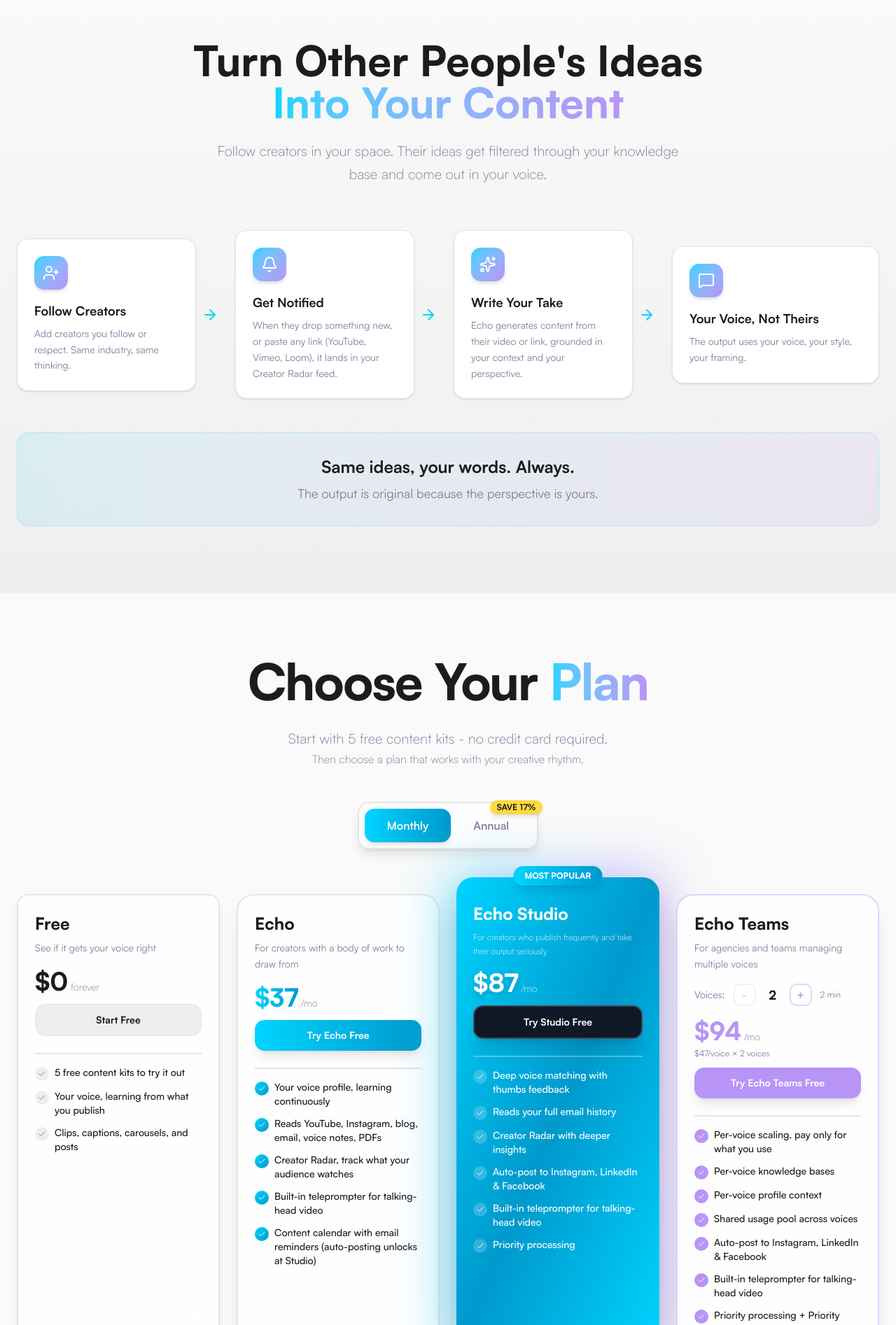
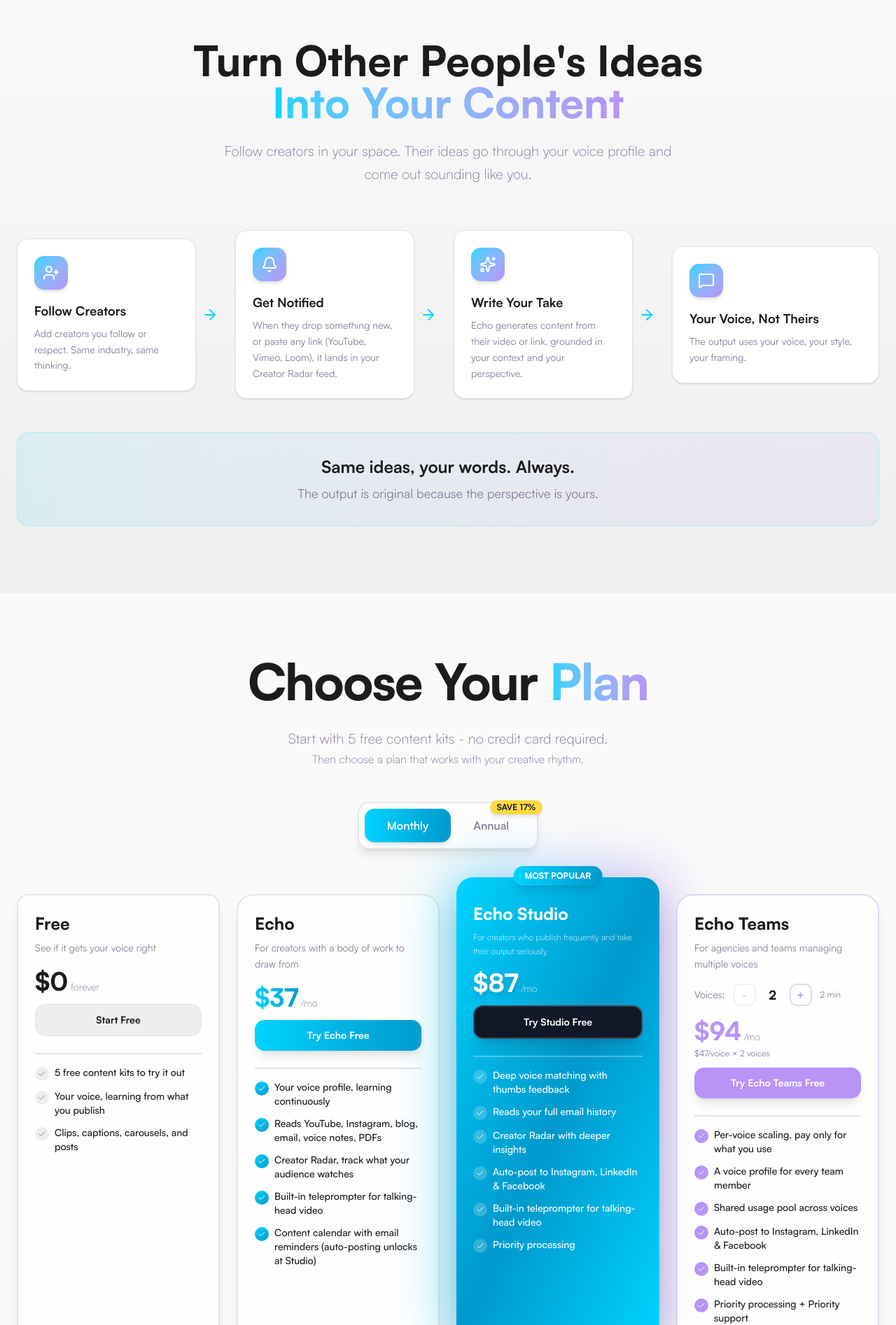
Before and after one commit to fullstackvibecoder/echome-frontend, a Next.js app: page / in a window 1280 px wide. Shown: the part 6554-8448 px from the top of the page at 70% size. Built offline with nearby package versions, Linux system fonts and the light colour scheme; no server answers.

Commit message:
fix(copy): homepage says voice profile, not knowledge base
Creator Radar section and the Teams bullet list still referred to the retired
Knowledge Base concept.

Co-Authored-By: Claude Fable 5.1 <noreply@anthropic.com>

```diff
--- a/src/app/HomeContent.tsx
+++ b/src/app/HomeContent.tsx
@@ -377,8 +377,7 @@ export default function HomeContent() {
                   <div className="space-y-3 pt-4 border-t-2 border-border">
                     {[
                       'Per-voice scaling, pay only for what you use',
-                      'Per-voice knowledge bases',
-                      'Per-voice profile context',
+                      'A voice profile for every team member',
                       'Shared usage pool across voices',
                       'Auto-post to Instagram, LinkedIn & Facebook',
                       'Built-in teleprompter for talking-head video',
--- a/src/components/landing/CreatorRadarSection.tsx
+++ b/src/components/landing/CreatorRadarSection.tsx
@@ -46,7 +46,7 @@ export function CreatorRadarSection() {
             </h2>
 
             <p className="text-xl text-muted-foreground font-light max-w-2xl mx-auto leading-relaxed">
-              Follow creators in your space. Their ideas get filtered through your knowledge base and come out in your voice.
+              Follow creators in your space. Their ideas go through your voice profile and come out sounding like you.
             </p>
           </div>
 
```
